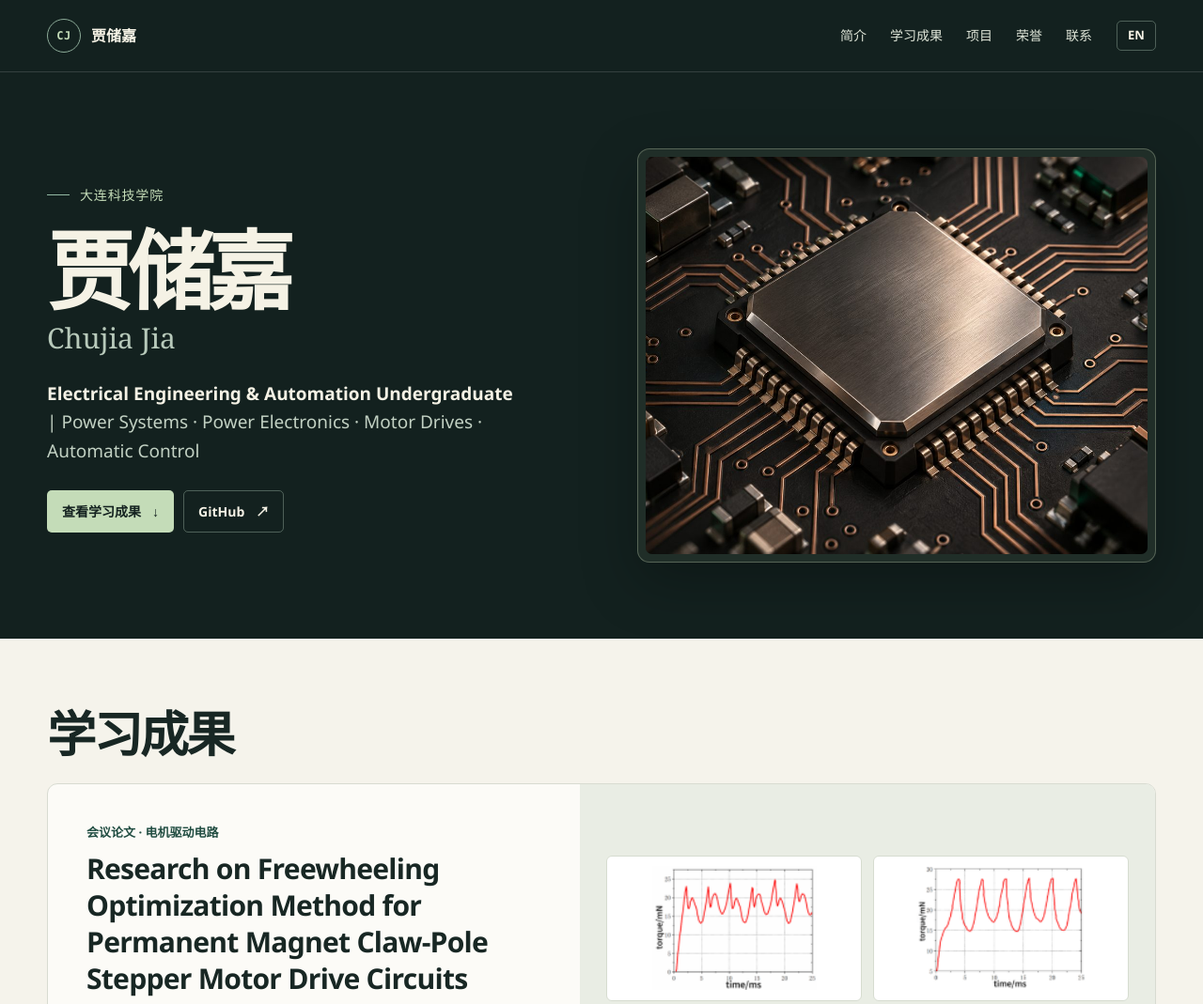
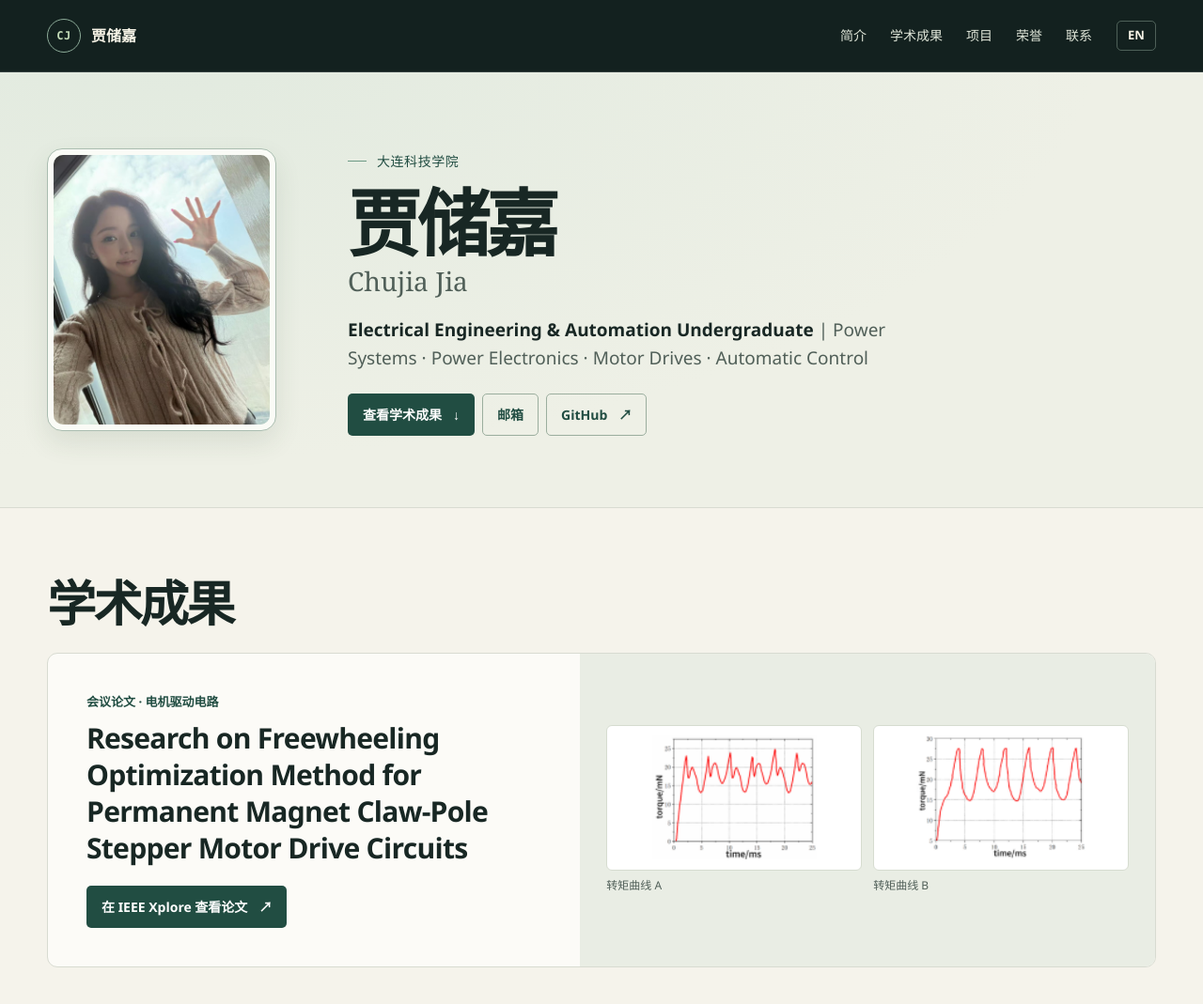
Before and after one commit to serendipity1026/serendipity1026, a plain HTML site: page index.html in a window 1280 px wide. Shown: the top 1069 px of the page at 94% size. Drawn offline with Linux system fonts and the light colour scheme.

Commit message:
Feature personal photo and rename Academic Work section

```diff
--- a/index.html
+++ b/index.html
@@ -30,8 +30,8 @@
     .wrap { width: min(1180px, calc(100% - 88px)); margin-inline: auto; }
     .skip { position: fixed; inset: 10px auto auto 10px; z-index: 10; padding: 8px 14px; background: var(--card); transform: translateY(-140%); }
     .skip:focus { transform: translateY(0); }
-    .masthead { background: var(--night); color: var(--cream); }
-    .site-header { border-bottom: 1px solid #ffffff24; }
+    .masthead { background: radial-gradient(ellipse at 12% 5%, #e1eadf, transparent 64%), #eef0e6; border-bottom: 1px solid var(--edge); }
+    .site-header { background: var(--night); color: var(--cream); border-bottom: 1px solid #ffffff24; }
     .topbar, .nav-actions { display: flex; align-items: center; gap: 26px; }
     .topbar { min-height: 76px; justify-content: space-between; }
     .wordmark { display: inline-flex; align-items: center; gap: 11px; white-space: nowrap; font-weight: 700; }
@@ -40,26 +40,25 @@
     nav a:hover, .inline-link:hover { text-decoration: underline; text-underline-offset: 5px; }
     .language { border: 1px solid #95ad9e75; background: transparent; border-radius: 5px; padding: 4px 9px; min-width: 42px; cursor: pointer; font-size: 13px; font-weight: 650; }
     .language:hover { background: #ffffff15; }
-    .hero { display: grid; grid-template-columns: minmax(0, 1fr) minmax(0, 1fr); align-items: center; gap: clamp(32px, 6vw, 78px); padding-block: clamp(45px, 6.3vw, 88px); }
+    .hero { display: grid; grid-template-columns: clamp(180px, 23vw, 244px) minmax(0, 1fr); align-items: center; gap: clamp(30px, 6vw, 76px); padding-block: clamp(36px, 6vw, 76px); }
     .hero-copy { min-width: 0; }
-    .school { display: inline-flex; gap: 11px; align-items: center; color: var(--mint); font-size: 14px; letter-spacing: .06em; }
-    .school::before { content: ""; width: 24px; height: 1px; background: #94b9a3; }
-    h1 { font-size: clamp(54px, 7.2vw, 102px); line-height: 1.08; letter-spacing: -.075em; margin: 18px 0 5px; font-weight: 750; }
-    html[lang="en"] h1 { font: 500 clamp(50px, 6.4vw, 93px)/1.03 Georgia, serif; letter-spacing: -.065em; }
-    .other-name { color: #b7c9ba; font: 400 clamp(20px, 2.5vw, 30px)/1.2 Georgia, "Microsoft YaHei", serif; }
-    .intro { margin-top: 26px; max-width: 37rem; font-size: clamp(16px, 1.6vw, 19px); line-height: 1.6; text-wrap: pretty; }
+    .school { display: inline-flex; gap: 11px; align-items: center; color: var(--green); font-size: 14px; letter-spacing: .04em; }
+    .school::before { content: ""; width: 20px; height: 1px; background: #6d9985; }
+    h1 { font-size: clamp(48px, 6.2vw, 78px); line-height: 1.08; letter-spacing: -.06em; margin: 12px 0 4px; font-weight: 750; }
+    html[lang="en"] h1 { font: 500 clamp(48px, 6.2vw, 80px)/1.04 Georgia, serif; letter-spacing: -.06em; }
+    .other-name { color: var(--secondary); font: 400 clamp(19px, 2.3vw, 28px)/1.2 Georgia, "Microsoft YaHei", serif; }
+    .intro { margin-top: 19px; max-width: 37rem; font-size: clamp(16px, 1.6vw, 19px); line-height: 1.6; text-wrap: pretty; }
     .intro strong { font-weight: 700; }
-    .intro span { color: #c2d1c3; }
-    .actions { display: flex; flex-wrap: wrap; gap: 10px; margin-top: 27px; }
+    .intro span { color: var(--secondary); }
+    .actions { display: flex; flex-wrap: wrap; gap: 8px; margin-top: 22px; }
     .button-link { display: inline-flex; justify-content: center; align-items: center; gap: 12px; padding: 10px 15px; border: 1px solid transparent; border-radius: 5px; font-size: 14px; font-weight: 700; }
-    .button-light { background: var(--mint); color: var(--night); }
-    .button-light:hover { background: #dbeacb; }
-    .button-outline { border-color: #95ad9e75; color: var(--cream); }
-    .button-outline:hover { background: #ffffff15; }
+    .button-outline { border-color: #9bae9e; color: var(--green); }
+    .button-outline:hover { background: #fcfdf8; border-color: var(--green); }
     .button-green { background: var(--green); color: white; }
     .button-green:hover { background: #123930; }
-    .hero-art { position: relative; padding: 8px; border: 1px solid #9dab9170; background: #202e28; border-radius: 13px; box-shadow: 0 21px 60px #0004; }
-    .hero-art img { width: 100%; height: auto; aspect-ratio: 1.26; object-fit: cover; border-radius: 7px; background: #1a2824; }
+    .hero-portrait { display: block; width: 100%; padding: 6px; border: 1px solid #aabdb0; background: #fafbf6; border-radius: 16px; box-shadow: 0 12px 28px #2d45321c; }
+    .hero-portrait img { width: 100%; height: auto; aspect-ratio: 4 / 5; object-fit: cover; object-position: center 38%; border-radius: 10px; background: #dce5d9; }
+    .hero-portrait:hover { border-color: #518877; }
     .section { padding-block: clamp(39px, 6vw, 72px); scroll-margin-top: 15px; }
     .section + .section { border-top: 1px solid var(--edge); }
     h2 { font-size: clamp(32px, 4.3vw, 52px); line-height: 1.12; letter-spacing: -.05em; font-weight: 750; }
@@ -116,10 +115,10 @@
       .nav-actions { display: contents; }
       nav { order: 1; width: 100%; }
       .hero, .paper, .projects, .profile-row, .contact-grid { grid-template-columns: 1fr; }
-      .hero { gap: 24px; padding-block: 30px; }
-      .hero-art img { aspect-ratio: 1.58; }
+      .hero { gap: 19px; padding-block: 26px 33px; text-align: center; }
+      .hero-portrait { width: 146px; justify-self: center; }
       .intro { margin-top: 19px; }
-      .actions { margin-top: 20px; }
+      .actions { margin-top: 17px; justify-content: center; }
       .projects { gap: 15px; }
       .profile-row { gap: 15px; }
       .contact-grid { gap: 9px; }
@@ -139,7 +138,7 @@
         <div class="nav-actions">
           <nav aria-label="页面导航" data-label-en="Page navigation">
             <a href="#about" data-en="About">简介</a>
-            <a href="#learning" data-en="Learning &amp; Research">学习成果</a>
+            <a href="#learning" data-en="Academic Work">学术成果</a>
             <a href="#projects" data-en="Projects">项目</a>
             <a href="#honors" data-en="Honors">荣誉</a>
             <a href="#contact" data-en="Contact">联系</a>
@@ -149,25 +148,26 @@
       </div>
     </header>
     <section class="wrap hero" id="about" aria-labelledby="name">
+      <a class="hero-portrait" href="assets/profile-photo.jpg" target="_blank" rel="noopener" aria-label="查看个人照片原图" data-label-en="View full-size profile photo">
+        <img src="assets/profile-photo.jpg" alt="贾储嘉的个人照片" data-alt-en="Profile photo of Chujia Jia" width="960" height="1280" fetchpriority="high">
+      </a>
       <div class="hero-copy">
         <p class="school" data-en="Dalian University of Science and Technology">大连科技学院</p>
         <h1 id="name" data-en="Chujia Jia">贾储嘉</h1>
         <p class="other-name" lang="en" data-en="贾储嘉">Chujia Jia</p>
         <p class="intro" lang="en"><strong>Electrical Engineering &amp; Automation Undergraduate</strong> <span>| Power Systems · Power Electronics · Motor Drives · Automatic Control</span></p>
         <div class="actions">
-          <a class="button-link button-light" href="#learning"><span data-en="View learning &amp; research">查看学习成果</span><span aria-hidden="true">↓</span></a>
+          <a class="button-link button-green" href="#learning"><span data-en="View Academic Work">查看学术成果</span><span aria-hidden="true">↓</span></a>
+          <a class="button-link button-outline" href="mailto:jiachujia1026@gmail.com"><span data-en="Email">邮箱</span></a>
           <a class="button-link button-outline" href="https://github.com/serendipity1026" target="_blank" rel="noopener">GitHub <span aria-hidden="true">↗</span></a>
         </div>
       </div>
-      <figure class="hero-art" aria-hidden="true">
-        <img src="assets/power-chip.jpg" alt="" width="1000" height="794" fetchpriority="high">
-      </figure>
     </section>
   </div>
   <main id="main">
     <div class="wrap">
       <section class="section" id="learning" aria-labelledby="learning-title">
-        <h2 id="learning-title" data-en="Learning &amp; Research">学习成果</h2>
+        <h2 id="learning-title" data-en="Academic Work">学术成果</h2>
         <article class="paper">
           <div class="paper-copy">
             <p class="paper-meta" data-en="Conference Paper · Motor Drive Circuits">会议论文 · 电机驱动电路</p>
@@ -257,6 +257,8 @@
     const labels = Array.from(document.querySelectorAll("[data-label-en]"), element => ({
       element, zh: element.getAttribute("aria-label"), en: element.dataset.labelEn
     }));
+    const portrait = document.querySelector(".hero-portrait img");
+    const portraitAlt = portrait.alt;
     let language = "zh";
     try {
       if (localStorage.getItem("chujia-jia-language") === "en") language = "en";
@@ -268,6 +270,7 @@
       otherName.lang = english ? "zh-CN" : "en";
       for (const translation of translations) translation.element.textContent = translation[language];
       for (const label of labels) label.element.setAttribute("aria-label", label[language]);
+      portrait.alt = english ? portrait.dataset.altEn : portraitAlt;
       languageButton.textContent = english ? "中文" : "EN";
       languageButton.lang = english ? "zh-CN" : "en";
       languageButton.setAttribute("aria-label", english ? "切换至中文" : "Switch to English");
```
Also changed, not shown: assets/profile-photo.jpg (added).
